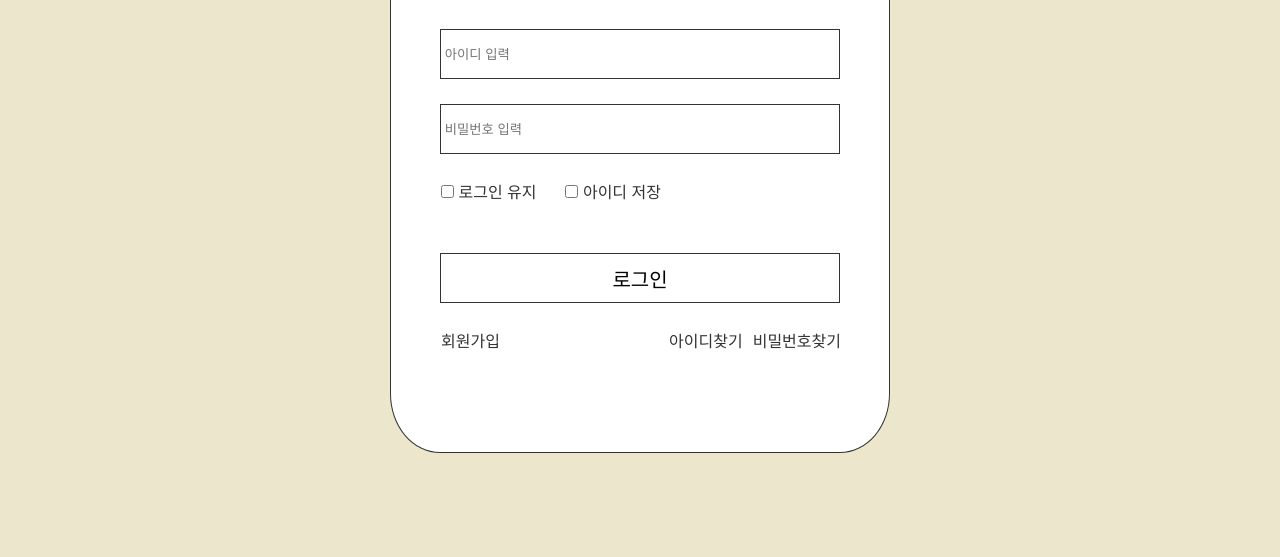
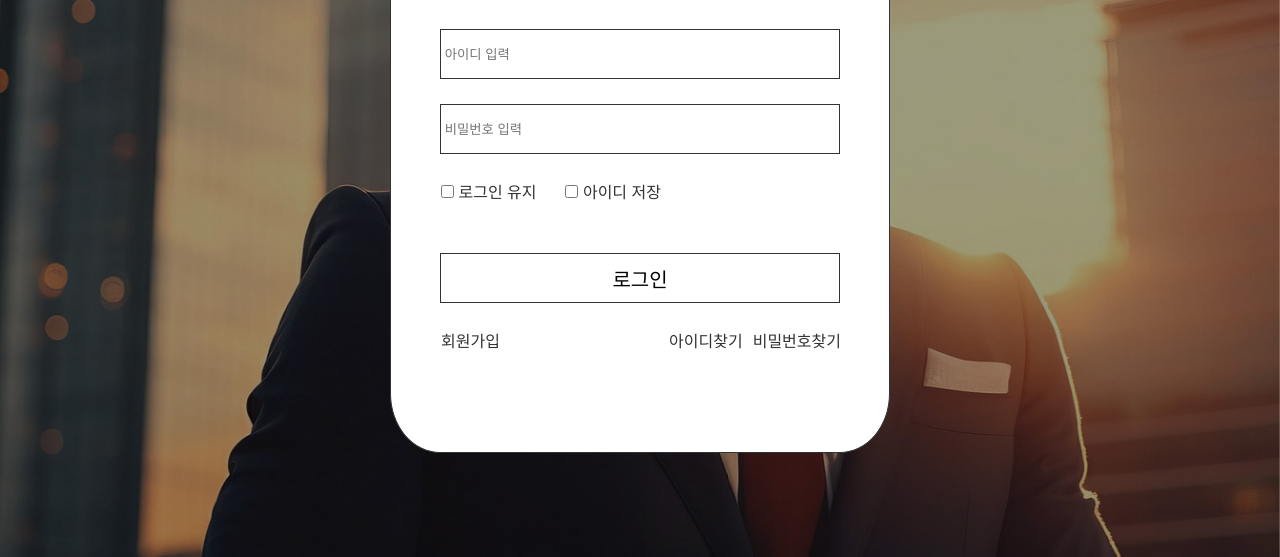
Before and after one commit to ChaeHyeonUk/finework, a plain HTML site: page login.html in a window 1280 px wide. Shown: the part 243-800 px from the top of the page. Drawn offline with nearby package versions, Linux system fonts and the light colour scheme; the site is published under a folder, as on GitHub Pages, so addresses that start at the root find nothing.

Commit message:
login bn css, page title

```diff
--- a/css/login.css
+++ b/css/login.css
@@ -3,7 +3,7 @@
 .bn {
     position: relative; left: 0; top: 0;
     height: 100vh;
-    background: url("/imgs/bg-sup.jpg") no-repeat center center;
+    background: url("../imgs/bg-sup.jpg") no-repeat center center;
     background-size: cover;
 }
 
--- a/login.html
+++ b/login.html
@@ -3,7 +3,7 @@
 <head>
     <meta charset="UTF-8">
     <meta name="viewport" content="width=device-width, initial-scale=1.0">
-    <title>Occupational Aptitude Test</title>
+    <title>FineWork</title>
     <link rel="shortcut icon" href="imgs/favicon.ico">
 	<script src="https://kit.fontawesome.com/11390cb447.js" crossorigin="anonymous"></script>
     <link rel="stylesheet" href="css/reset.css">
```
Also changed, not shown: aptitude.html (+1 -1 lines).
